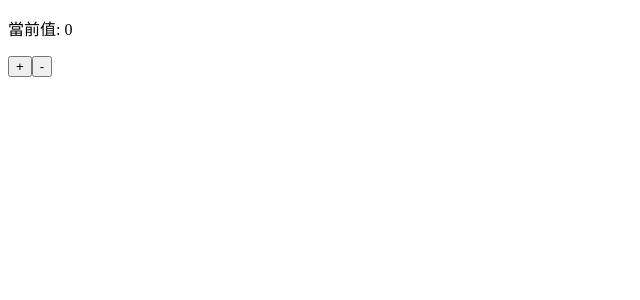
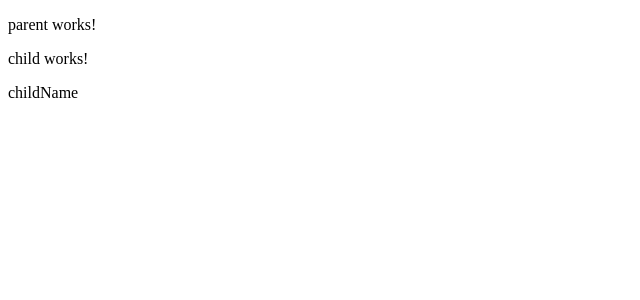
Before and after one commit to rojochen/ng4-deep-practice, an Angular app in the folder deep-app/: page / in a window 1280 px wide. Shown: the top 300 px of the page, without its empty margins (0-640 px from the left). Built offline with nearby package versions, Linux system fonts and the light colour scheme.

Commit message:
fixed  ContentChild

```diff
--- a/deep-app/src/app/app.component.html
+++ b/deep-app/src/app/app.component.html
@@ -1,3 +1,6 @@
 <!-- <app-life-parent></app-life-parent> -->
 <!-- <app-input-parent></app-input-parent> -->
-<app-output-parent></app-output-parent>
+<!-- <app-output-parent></app-output-parent> -->
+<app-parent>
+    <app-child></app-child>
+</app-parent>
--- a/deep-app/src/app/component/component.module.ts
+++ b/deep-app/src/app/component/component.module.ts
@@ -6,6 +6,8 @@ import { InputParentComponent } from './input-parent/input-parent.component';
 import { InputChildComponent } from './input-child/input-child.component';
 import { OutputChildComponent } from './output-child/output-child.component';
 import { OutputParentComponent } from './output-parent/output-parent.component';
+import { ParentComponent } from './content-child/parent/parent.component';
+import { ChildComponent } from './content-child/child/child.component';
 
 @NgModule({
   imports: [
@@ -17,14 +19,18 @@ import { OutputParentComponent } from './output-parent/output-parent.component';
     InputParentComponent,
     InputChildComponent,
     OutputChildComponent,
-    OutputParentComponent],
+    OutputParentComponent,
+    ParentComponent,
+    ChildComponent],
   exports: [
     LifeParentComponent,
     LifeChildComponent,
     InputParentComponent,
     InputChildComponent,
     OutputParentComponent,
-    OutputChildComponent
+    OutputChildComponent,
+    ParentComponent,
+    ChildComponent
   ]
 })
 export class ComponentModule { }
--- /dev/null
+++ b/deep-app/src/app/component/content-child/child/child.component.html
@@ -0,0 +1,3 @@
+<p>
+  child works!
+</p>
--- /dev/null
+++ b/deep-app/src/app/component/content-child/child/child.component.ts
@@ -0,0 +1,15 @@
+import { Component, OnInit } from '@angular/core';
+
+@Component({
+  selector: 'app-child',
+  templateUrl: './child.component.html',
+  styleUrls: ['./child.component.css']
+})
+export class ChildComponent implements OnInit {
+  name: string = 'childName';
+  constructor() { }
+
+  ngOnInit() {
+  }
+
+}
--- /dev/null
+++ b/deep-app/src/app/component/content-child/parent/parent.component.html
@@ -0,0 +1,5 @@
+<p>
+  parent works!
+</p>
+<ng-content></ng-content>
+<p>{{child.name}}</p>
--- /dev/null
+++ b/deep-app/src/app/component/content-child/parent/parent.component.ts
@@ -0,0 +1,17 @@
+import { Component, OnInit, ContentChild } from '@angular/core';
+import { ChildComponent } from '../child/child.component';
+console.log('ChildComponent: ', ChildComponent);
+@Component({
+  selector: 'app-parent',
+  templateUrl: './parent.component.html',
+  styleUrls: ['./parent.component.css']
+})
+export class ParentComponent implements OnInit {
+  @ContentChild(ChildComponent)
+  child: ChildComponent;
+  constructor() { }
+
+  ngOnInit() {
+  }
+
+}
```
Also changed, not shown: deep-app/src/app/component/content-child/child/child.component.css (added), deep-app/src/app/component/content-child/parent/parent.component.css (added), 2 other files (tests, documents, lock files or other folders).
